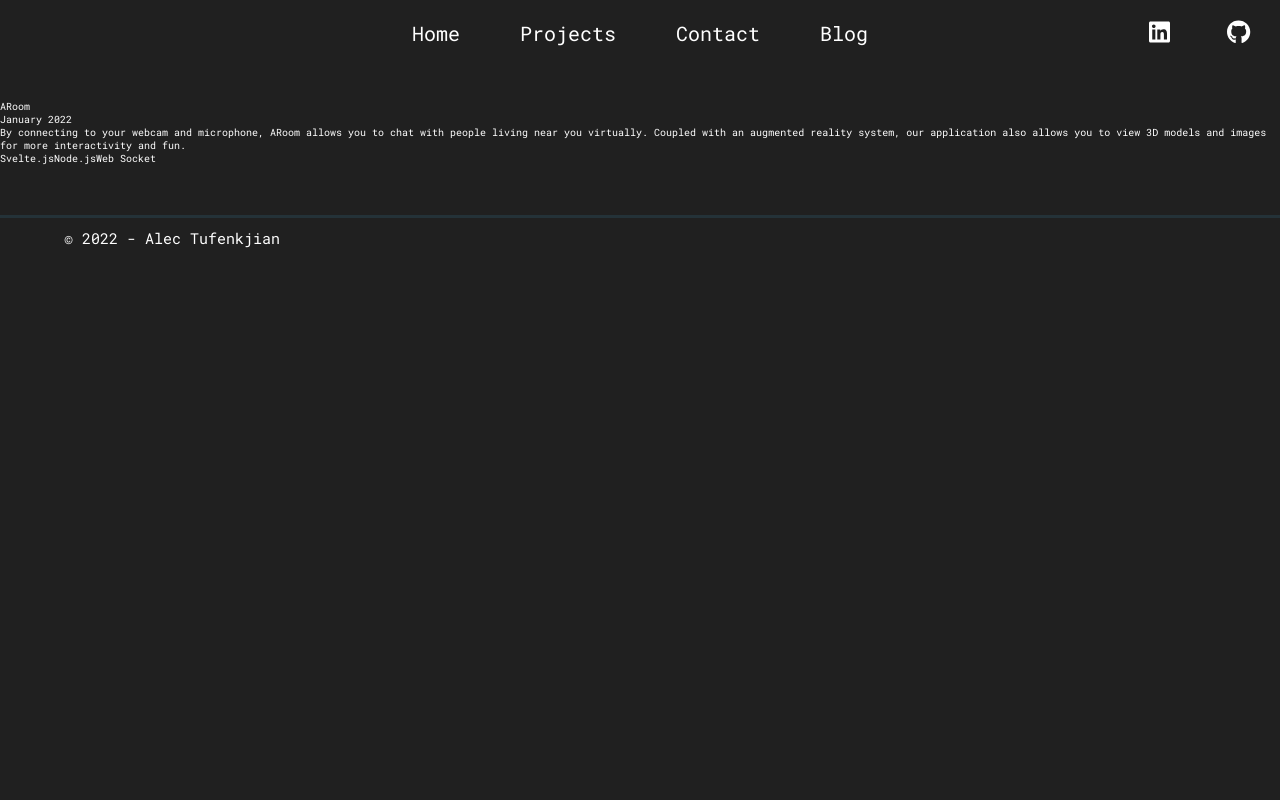
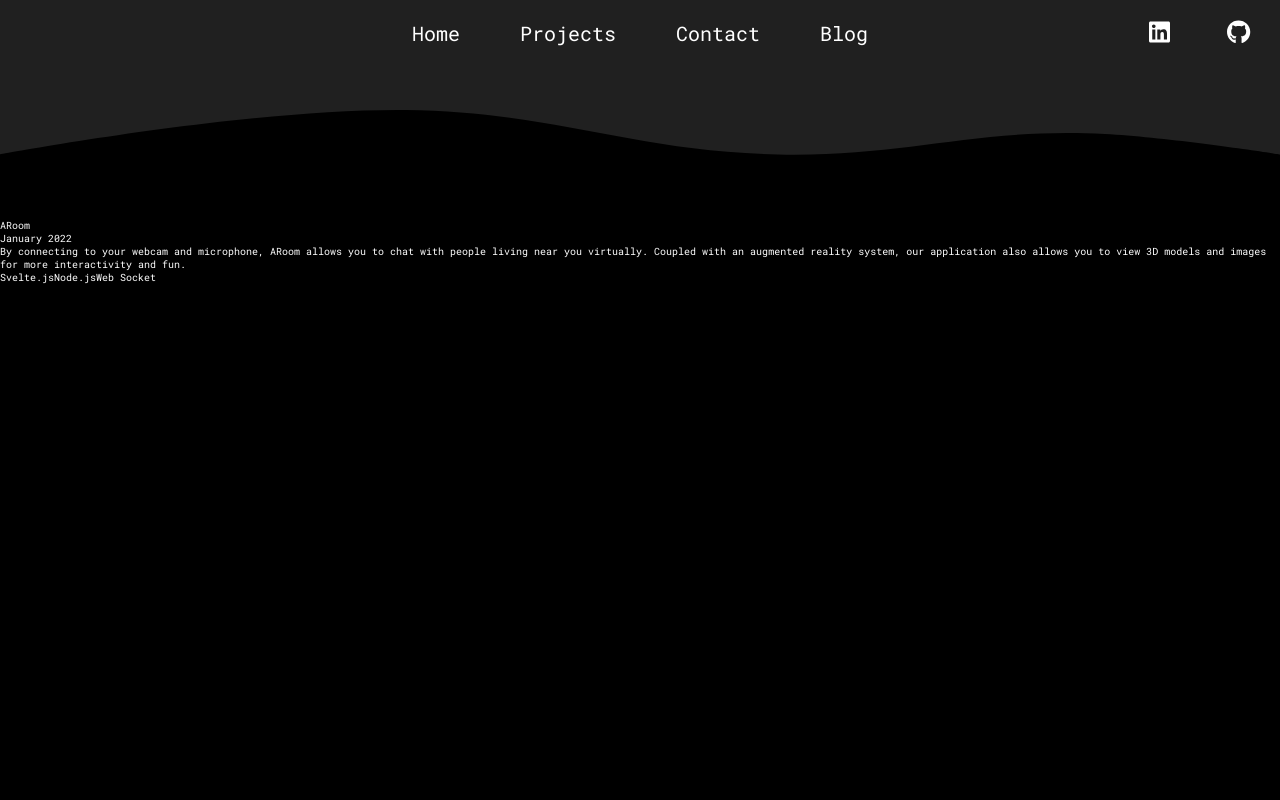
Before and after one commit to AlecTufenkjian/this-is-alec, a React (Create React App) app: page /blogs/aroom in a window 1280 px wide. Shown: the top 800 px of the page. Built offline with nearby package versions, Linux system fonts and the light colour scheme.

Commit message:
Progress in blog page template

```diff
--- a/src/pages/BlogPage.js
+++ b/src/pages/BlogPage.js
@@ -1,6 +1,23 @@
 import React from "react";
 import { useParams } from "react-router-dom";
 import BlogData from '../assets/content/blogs.json';
+import styled from 'styled-components';
+
+const BlogPageStyle = styled.div`
+  svg{
+    margin-top: 100px;
+  }
+
+  .blog-wave{
+    transform: translateY(10px);
+  }
+
+  .blog-container{
+    background: black;
+    padding-top: 50px;
+    height: 100vh;
+  }
+`;
 
 const BlogPage = (props) => {
 
@@ -9,14 +26,17 @@ const BlogPage = (props) => {
   const blog = BlogData.blogs.find(potentialBlog => potentialBlog.id === blogId);
 
   return (
-    <>
-      <div className="blog-container" style={{marginTop: '100px'}}>
+    <BlogPageStyle>
+      <div className="blog-wave">
+        <svg preserveAspectRatio="none" width="1440" height="74" viewBox="0 0 1440 74" class="Hero__Swoops-sc-13y35jq-4 laHbQG"><path d="M456.464 0.0433865C277.158 -1.70575 0 50.0141 0 50.0141V74H1440V50.0141C1440 50.0141 1320.4 31.1925 1243.09 27.0276C1099.33 19.2816 1019.08 53.1981 875.138 50.0141C710.527 46.3727 621.108 1.64949 456.464 0.0433865Z"></path></svg>
+      </div>
+      <div className="blog-container">
         <div className="blog-title">{blog.title}</div>
         <div className="blog-date">{blog.date}</div>
         <div className="blog-content">{blog.content}</div>
         <div className="blog-tags">{blog.tags}</div>
       </div>
-    </>
+    </BlogPageStyle>
   );
 }
 
--- a/src/pages/Blogs.js
+++ b/src/pages/Blogs.js
@@ -62,8 +62,7 @@ const BlogCardStyle = styled.div`
 
     .blog-link{
         width: fit-content;
-        margin: auto;
-        margin-top: 10px;
+        margin: 30px auto;
         margin-bottom: 10px;
 
         a{
```
